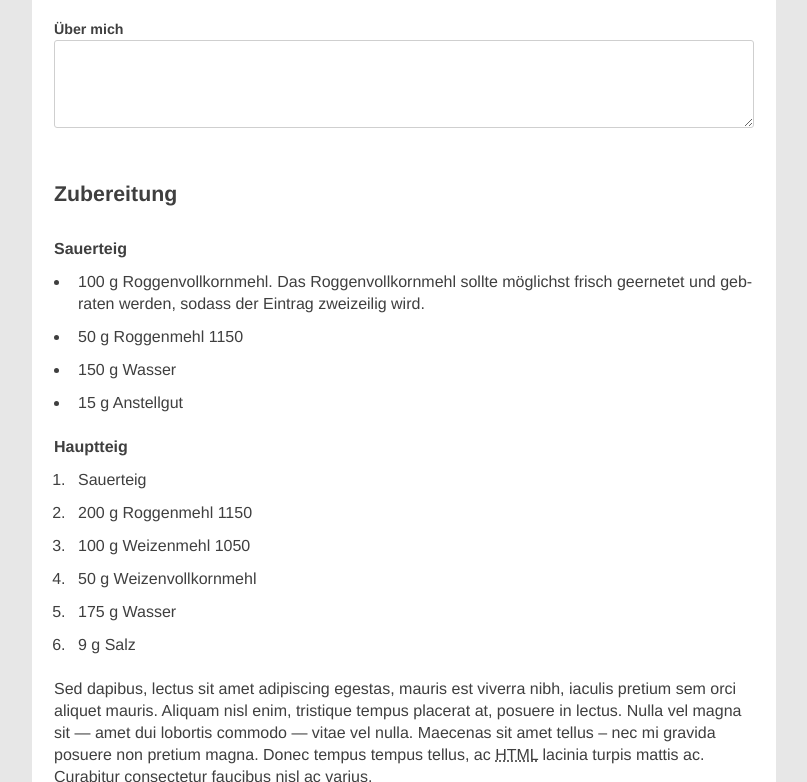
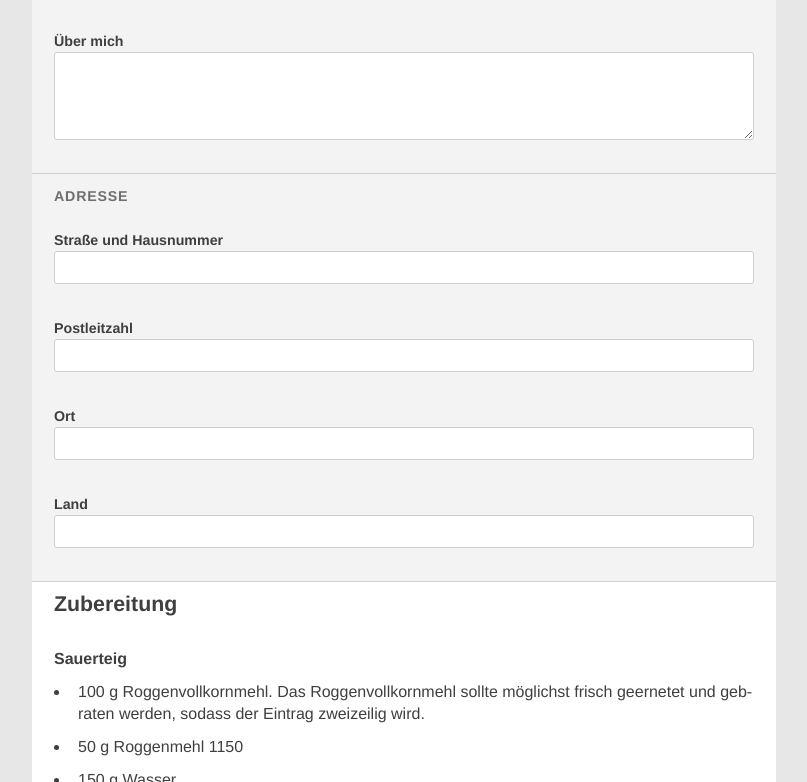
Before and after one commit to julianklotz/julianklotz.github.io, a plain HTML site: page baseline/example/index.html in a window 1280 px wide. Shown: the part 1304-2086 px from the top of the page, without its empty margins (236-1043 px from the left). Drawn offline with Linux system fonts and the light colour scheme; a small style sheet from the web is missing.

Commit message:
Fieldsets

```diff
--- a/baseline/example/index.html
+++ b/baseline/example/index.html
@@ -68,6 +68,8 @@
 
 	<form>
 		<fieldset>
+			<label class="fieldset-headline">Persönliche Angaben</label>
+
 			<div class="form-group">
 				<label>Vorname</label>
 				<input class="form-control" type="text" value="Shakin’ Stevens" />
@@ -93,6 +95,23 @@
 		</fieldset>
 
 		<fieldset>
+			<label class="fieldset-headline">Adresse</label>
+			<div class="form-group">
+				<label>Straße und Hausnummer</label>
+				<input class="form-control" type="text" value="" />
+			</div>
+			<div class="form-group">
+				<label>Postleitzahl</label>
+				<input class="form-control" type="text" placeholder="" />
+			</div>
+			<div class="form-group">
+				<label>Ort</label>
+				<input class="form-control" type="text" placeholder="" />
+			</div>
+			<div class="form-group">
+				<label>Land</label>
+				<input class="form-control" type="text" placeholder="" />
+			</div>
 		</fieldset>
 
 
--- a/baseline/src/registerhaltigkeit.sass
+++ b/baseline/src/registerhaltigkeit.sass
@@ -124,10 +124,25 @@ button
     padding: $pad 1rem
 
 
+form
+  margin: 0 -$base-line-height
+
 fieldset
-  border: 0
+  background-color: #f3f3f3
+  border: none
+  border-top: 1px solid #cfcfcf
+  border-bottom: 1px solid #cfcfcf
+  padding: $base-line-height / 2 $base-line-height
   margin: 0
-  padding: 0
+
+fieldset + fieldset
+  border-top: none
+
+.fieldset-headline
+  text-transform: uppercase
+  color: #6f6f6f
+  letter-spacing: .05rem
+  @extend small
 
 .tabular
   font-feature-settings: "tnum"
```
Also changed, not shown: baseline/build/registerhaltigkeit_development.css.
